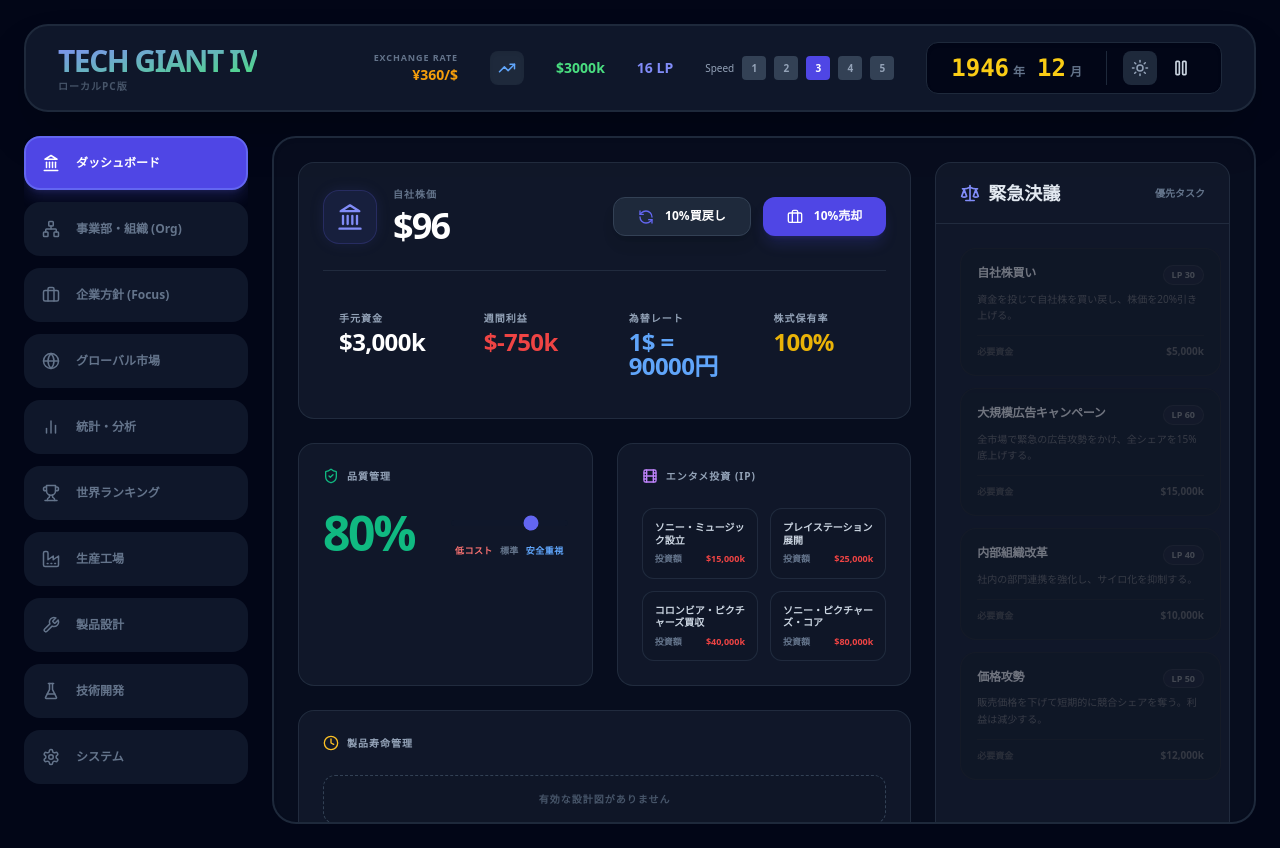
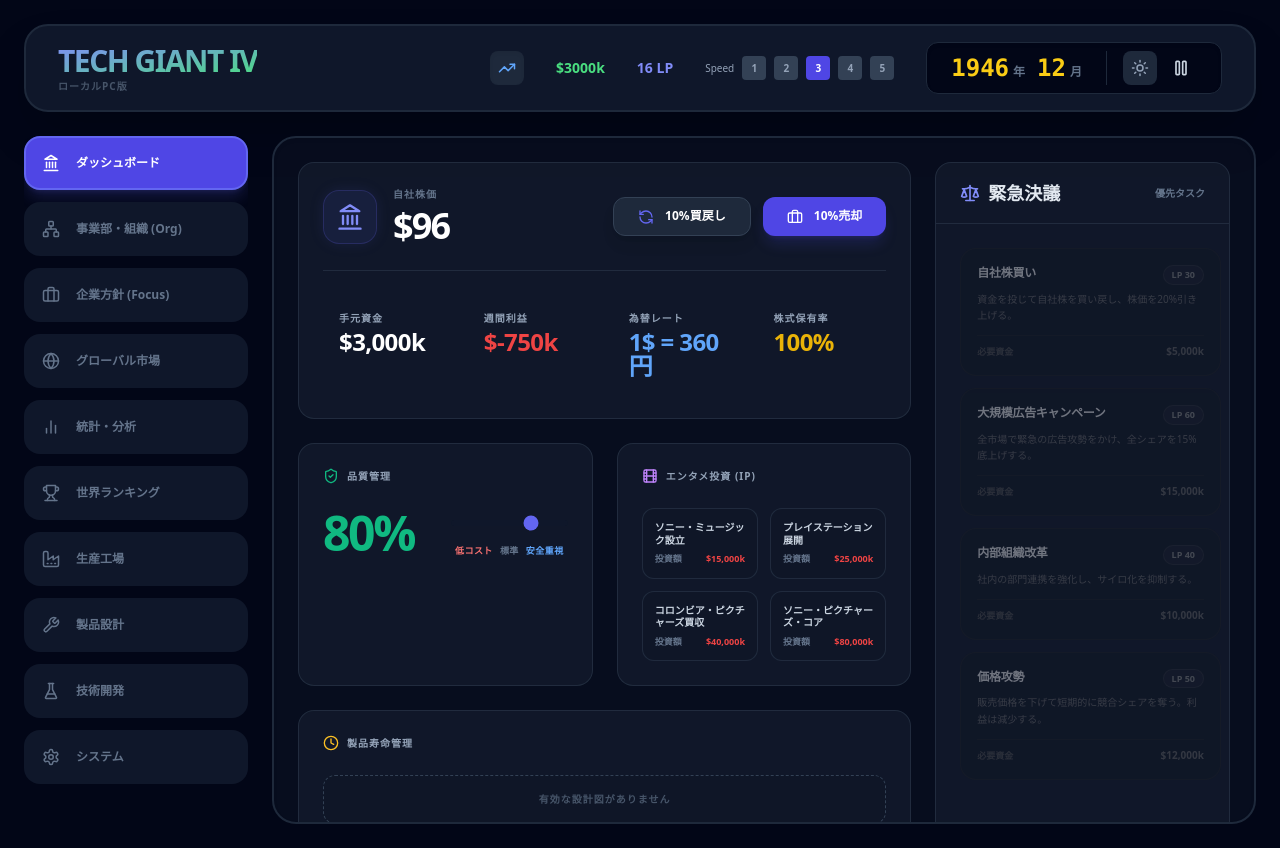
Before and after one commit to burugou05-wq/tech-giant-iv, a React (Vite) app: page / in a window 1280 px wide. Built offline with nearby package versions, Linux system fonts and the light colour scheme.

Commit message:
UI: Correct Dashboard exchange rate display and revert Header changes

```diff
--- a/src/components/Header.jsx
+++ b/src/components/Header.jsx
@@ -5,7 +5,7 @@ const IconMap = { TrendingUp, Wrench, Globe, Target, AlertTriangle, AlertCircle
 
 export default function Header() {
   const {
-    money, leadershipPower, currentYear, currentMonth, yenRate,
+    money, leadershipPower, currentYear, currentMonth,
     isPaused, setIsPaused, currentSpirits, gameSpeed, setGameSpeed,
     theme, setTheme
   } = useGame();
@@ -19,10 +19,6 @@ export default function Header() {
         <div className="text-[10px] font-black tracking-widest text-slate-600">ローカルPC版</div>
       </div>
       <div className="flex items-center gap-4 md:gap-8">
-        <div className="hidden md:flex flex-col items-end">
-          <div className="text-[9px] font-bold text-slate-500 uppercase tracking-widest">Exchange Rate</div>
-          <div className="text-sm font-black text-amber-500">¥{Math.floor(yenRate)}/$</div>
-        </div>
         <div className="hidden md:flex gap-2">
           {currentSpirits.map(s => {
             const Icon = IconMap[s.icon] || Globe;
--- a/src/components/tabs/Dashboard/FinancialSummary.jsx
+++ b/src/components/tabs/Dashboard/FinancialSummary.jsx
@@ -51,7 +51,7 @@ export const FinancialSummary = ({
         />
         <StatItem
           label="為替レート"
-          value={`1$ = ${Math.floor(250 * yenRate)}円`}
+          value={`1$ = ${Math.floor(yenRate)}円`}
           trendColor="text-blue-400"
         />
         <StatItem
```
Also changed, not shown: 1 other file (tests, documents, lock files or other folders).
